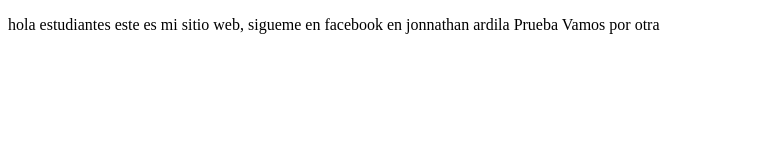
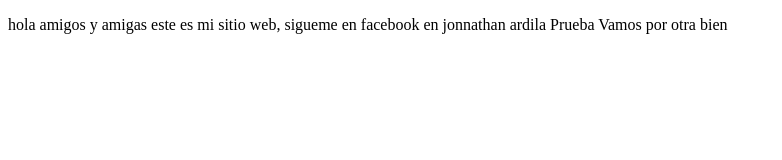
Before and after one commit to 696Astaroth696/PRUEBA2, a plain HTML site: page index.html in a window 1280 px wide. Shown: the whole page, without its empty margins (0-782 px from the left). Drawn offline with Linux system fonts and the light colour scheme.

Commit message:
cambios agregados a sitio twitch

```diff
--- a/index.html
+++ b/index.html
@@ -8,9 +8,10 @@
 </head>
 <body>
     <p>
-        hola estudiantes este es mi sitio web, sigueme en facebook en jonnathan ardila
+        hola amigos y amigas este es mi sitio web, sigueme en facebook en jonnathan ardila
         Prueba
         Vamos por otra
+        bien
     </p>
 </body>
 
```
